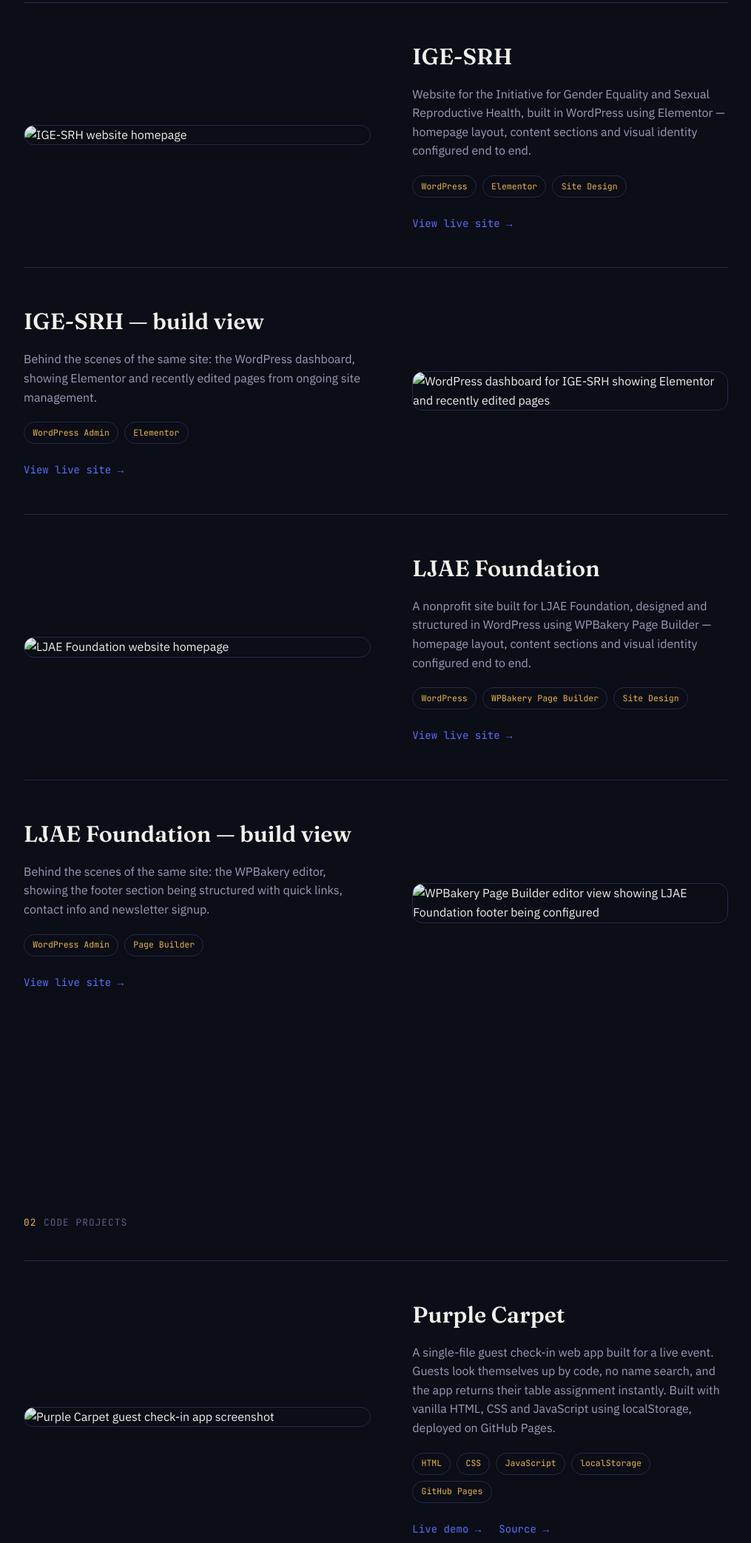
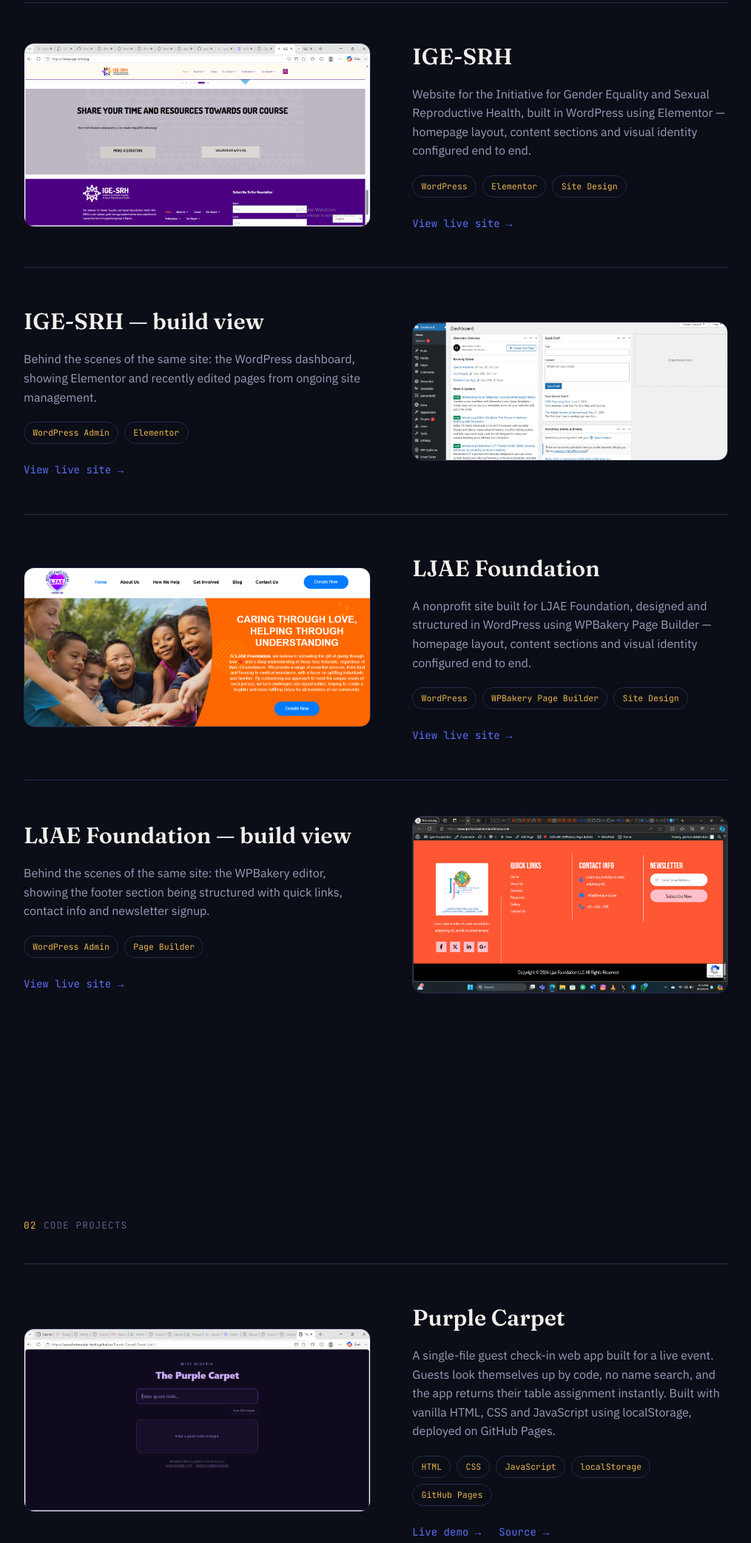
Before and after one commit to uzorchukwutobi-techT/Designer-Portfolio, a plain HTML site: page index.html in a window 1280 px wide. Shown: the part 1065-3151 px from the top of the page at 74% size, without its empty margins (132-1147 px from the left). Drawn offline with Linux system fonts and the light colour scheme.

Commit message:
Update image paths to remove 'assets/images/' prefix

```diff
--- a/index.html
+++ b/index.html
@@ -64,7 +64,7 @@
 
     <article class="project">
       <div class="project__media">
-        <img src="assets/images/ige-srh-live.png" alt="IGE-SRH website homepage" loading="lazy">
+        <img src="ige-srh-live.png" alt="IGE-SRH website homepage" loading="lazy">
       </div>
       <div class="project__body">
         <h3 class="project__title">IGE-SRH</h3>
@@ -85,7 +85,7 @@
 
     <article class="project project--reverse">
       <div class="project__media">
-        <img src="assets/images/ige-srh-dashboard.png" alt="WordPress dashboard for IGE-SRH showing Elementor and recently edited pages" loading="lazy">
+        <img src="ige-srh-dashboard.png" alt="WordPress dashboard for IGE-SRH showing Elementor and recently edited pages" loading="lazy">
       </div>
       <div class="project__body">
         <h3 class="project__title">IGE-SRH — build view</h3>
@@ -105,7 +105,7 @@
 
     <article class="project">
       <div class="project__media">
-        <img src="assets/images/ljae-live.png" alt="LJAE Foundation website homepage" loading="lazy">
+        <img src="ljae-live.png" alt="LJAE Foundation website homepage" loading="lazy">
       </div>
       <div class="project__body">
         <h3 class="project__title">LJAE Foundation</h3>
@@ -126,7 +126,7 @@
 
     <article class="project project--reverse">
       <div class="project__media">
-        <img src="assets/images/ljae-builder.png" alt="WPBakery Page Builder editor view showing LJAE Foundation footer being configured" loading="lazy">
+        <img src="ljae-builder.png" alt="WPBakery Page Builder editor view showing LJAE Foundation footer being configured" loading="lazy">
       </div>
       <div class="project__body">
         <h3 class="project__title">LJAE Foundation — build view</h3>
@@ -150,7 +150,7 @@
 
     <article class="project">
       <div class="project__media">
-        <img src="assets/images/purple-carpet.png" alt="Purple Carpet guest check-in app screenshot" loading="lazy">
+        <img src="purple-carpet.png" alt="Purple Carpet guest check-in app screenshot" loading="lazy">
       </div>
       <div class="project__body">
         <h3 class="project__title">Purple Carpet</h3>
@@ -173,7 +173,7 @@
 
     <article class="project project--reverse">
       <div class="project__media">
-        <img src="assets/images/thoughtshare-cover.jpeg" alt="ThoughtShare concept board, showing the app's dashboard and matching screens" loading="lazy">
+        <img src="thoughtshare-cover.jpeg" alt="ThoughtShare concept board, showing the app's dashboard and matching screens" loading="lazy">
       </div>
       <div class="project__body">
         <h3 class="project__title">ThoughtShare</h3>
@@ -197,7 +197,7 @@
 
     <article class="project">
       <div class="project__media">
-        <img src="assets/images/coding-vscode.png" alt="VS Code showing this portfolio's HTML being edited" loading="lazy">
+        <img src="coding-vscode.png" alt="VS Code showing this portfolio's HTML being edited" loading="lazy">
       </div>
       <div class="project__body">
         <h3 class="project__title">Building this site</h3>
@@ -221,7 +221,7 @@
     <p class="section-label"><span class="section-label__num">03</span> About</p>
     <div class="about__grid">
       <div class="about__img">
-        <img src="assets/images/portrait.jpg" alt="Portrait of Oluwatobi Uzorchukwu">
+        <img src="portrait.jpg" alt="Portrait of Oluwatobi Uzorchukwu">
       </div>
       <div class="about__text">
         <p class="about__lede">
```
